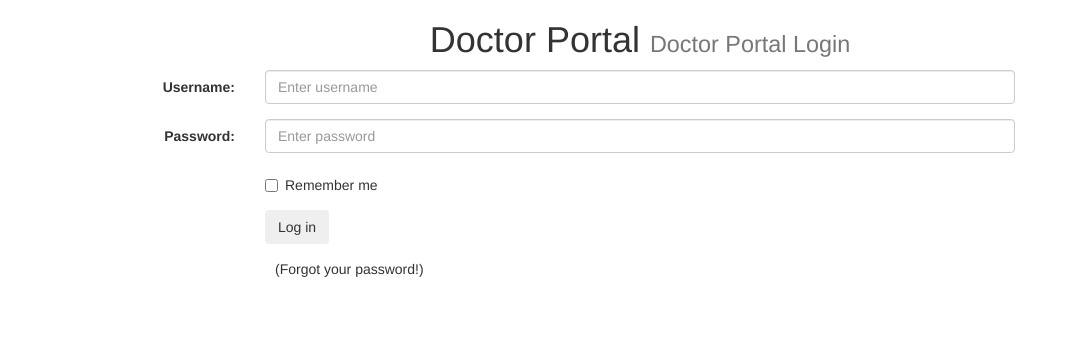
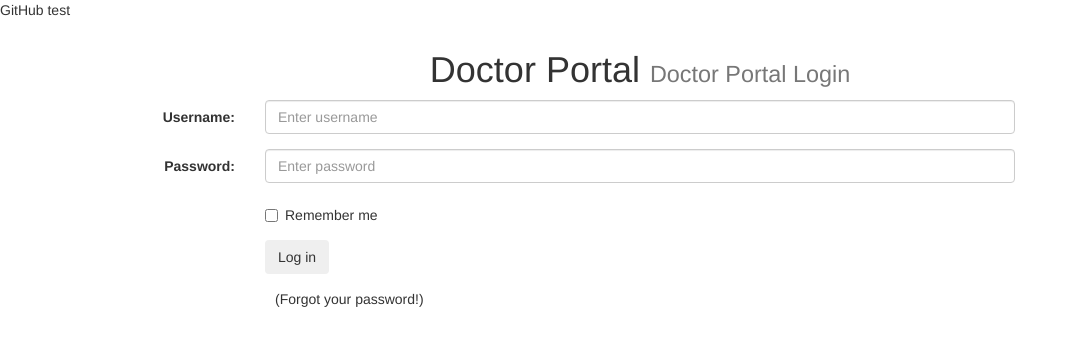
Before and after one commit to joaofermateus/WC_ProjectG10, a plain HTML site: page app/src/index.html in a window 1280 px wide. Shown: the whole page, without its empty margins (0-1078 px from the left). Drawn offline with nearby package versions, Linux system fonts and the light colour scheme; no server answers.

Commit message:
First alteration

```diff
--- a/app/src/index.html
+++ b/app/src/index.html
@@ -16,6 +16,8 @@
 	</head>
 
 	<body ng-app="myApp" ng-controller="patientController">
+
+		<p> GitHub test </p>
 
 		<!--Start of Log In page-->
 		<div ng-show="!loggedIn" class="container">
```
